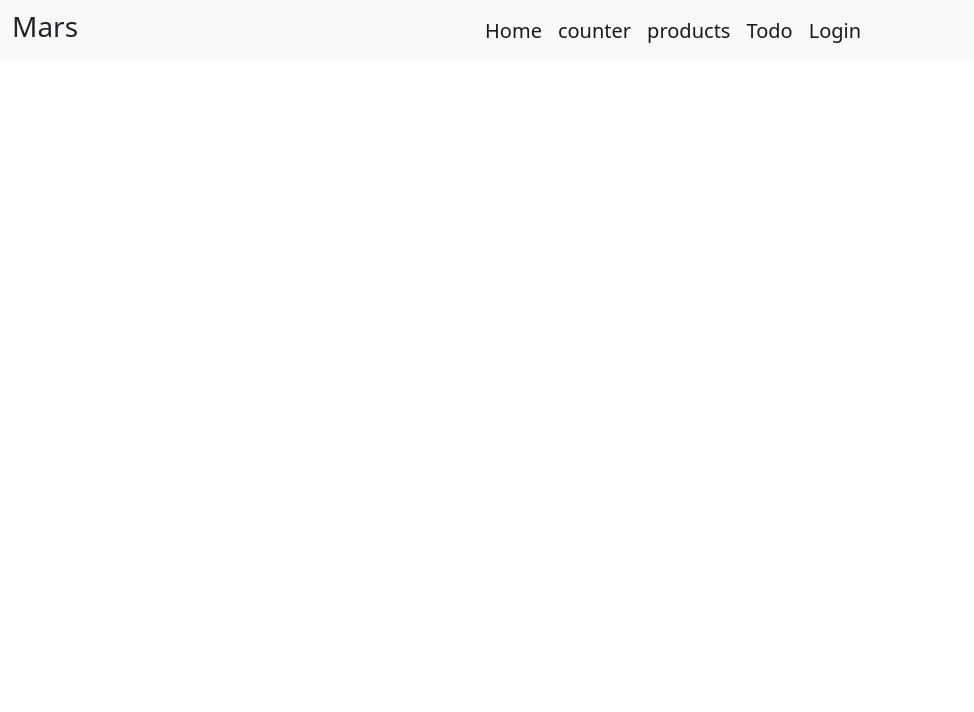
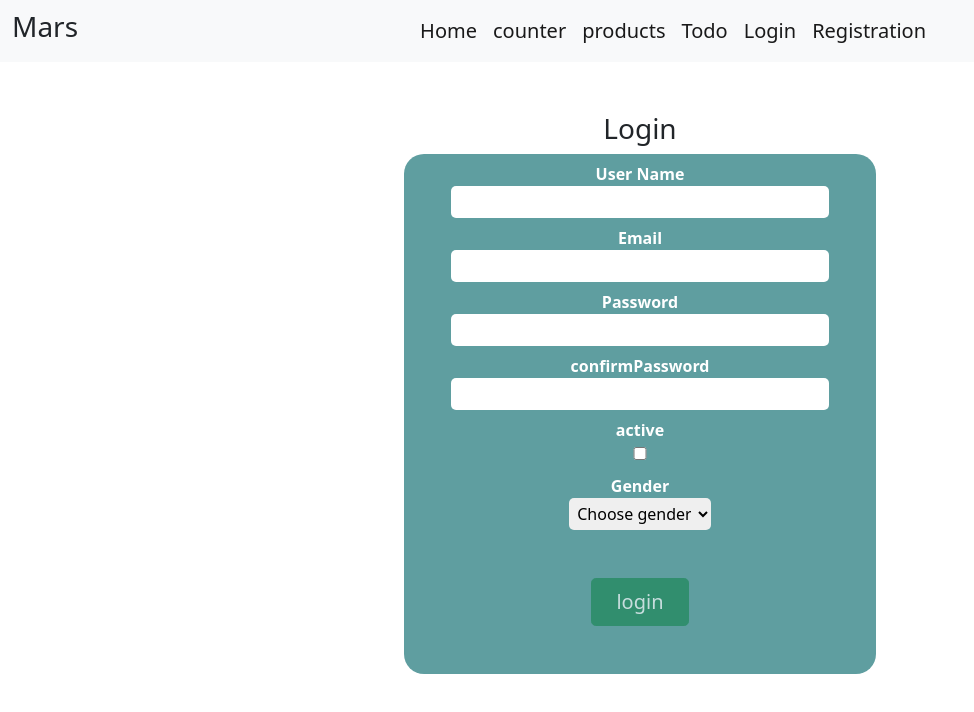
Before and after one commit to marstarek/REACT-Ecommerce-website, a React (Create React App) app: page /Registr in a window 1280 px wide. Shown: the top 712 px of the page, without its empty margins (0-974 px from the left). Built offline with nearby package versions, Linux system fonts and the light colour scheme.

Commit message:
edite style and make gender input

```diff
--- a/src/App.js
+++ b/src/App.js
@@ -9,6 +9,7 @@ import Products from "./components/Products/Products";
 import Productitem from "./components/Productitem/Productitem";
 import Todo from "./Views/TODO/Todo";
 import Login from "./components/Login/Login";
+import Formic from "./components/Registr/Formic";
 
 function App() {
   return (
@@ -23,6 +24,7 @@ function App() {
             <Route component={Productitem} path="/products/:id" />
             <Route component={Todo} path="/todo" />
             <Route component={Login} path="/login" />
+            <Route component={Formic} path="/Registr" />
           </div>{" "}
           <Counter />
         </Switch>{" "}
--- a/src/components/Login/Login.jsx
+++ b/src/components/Login/Login.jsx
@@ -9,10 +9,11 @@ const Login = () => {
       password: "",
       rememberMe: false,
     },
+
     onSubmit: (values) => window.alert("you are login successfully"),
     validationSchema: yup.object({
-      email: yup.string().required().email("invalid email"),
-      password: yup.string().required(),
+      email: yup.string().required().email("invalid email!"),
+      password: yup.string().required("password is requierd!"),
     }),
   });
   return (
@@ -35,6 +36,7 @@ const Login = () => {
               value={formik.values.email}
               onChange={formik.handleChange}
               onBlur={formik.handleBlur}
+              // == {...formik.getFieldProps(name)}
             />
           </div>
 
@@ -55,9 +57,7 @@ const Login = () => {
               placeholder="password"
               aria-label="password"
               aria-describedby="basic-addon1"
-              value={formik.values.password}
-              onChange={formik.handleChange}
-              onBlur={formik.handleBlur}
+              {...formik.getFieldProps("password")}
             />
           </div>
           {formik.touched.password && formik.errors.password && (
@@ -71,8 +71,7 @@ const Login = () => {
               value=""
               name="rememberMe"
               id="rememberMe"
-              onChange={formik.handleChange}
-              defaultChecked={formik.values.rememberMe}
+              {...formik.getFieldProps("rememberMe")}
             />
             <label class="form-check-label" for="flexCheckDefault">
               rememberMe
@@ -81,7 +80,7 @@ const Login = () => {
           <div className="">
             {" "}
             I Dont Have Account
-            <Link to="/todo" className="nav-link active" aria-current="page">
+            <Link to="/Registr" className="nav-link active" aria-current="page">
               Registration
             </Link>
           </div>
@@ -92,11 +91,6 @@ const Login = () => {
           >
             login
           </button>
-          {/* {formik.isValid && formik.dirty ? (
-            <div className="fs-4 text-success">you are login successfully</div>
-          ) : (
-            <div className="fs-4 text-danger">pleas try another time</div>
-          )} */}
         </form>
       </div>
     </div>
--- a/src/components/Navbar/Navbar.jsx
+++ b/src/components/Navbar/Navbar.jsx
@@ -60,6 +60,15 @@ const Navbar = () => {
                   Login
                 </Link>
               </li>
+              <li className="nav-item">
+                <Link
+                  to="/Registr"
+                  className="nav-link active"
+                  aria-current="page"
+                >
+                  Registration
+                </Link>
+              </li>
             </ul>
           </div>
         </div>
--- /dev/null
+++ b/src/components/Registr/Error.jsx
@@ -0,0 +1,14 @@
+import React from "react";
+import { ErrorMessage } from "formik";
+
+const Error = ({ name }) => {
+  return (
+    <ErrorMessage name={name}>
+      {(errMessage) => {
+        return <div style={{ color: "red" }}>{errMessage}</div>;
+      }}
+    </ErrorMessage>
+  );
+};
+
+export default Error;
--- /dev/null
+++ b/src/components/Registr/Formic.jsx
@@ -0,0 +1,111 @@
+import React from "react";
+import { Form, Field, ErrorMessage, Formik } from "formik";
+import * as yup from "yup";
+import FormikField from "./FormikField";
+import "./Formstyl.css";
+const Formic = () => {
+  //initialValues
+  const initialValues = {
+    username: "",
+    email: "",
+    password: "",
+    confirmPassword: "",
+    active: false,
+    gender: "",
+  };
+  //onSubmit
+  const onSubmit = (values) => window.alert("you are login successfully");
+  //validationSchema
+  const validationSchema = yup.object({
+    username: yup
+      .string()
+      .min(8)
+      .matches(/^[aA-zZ\s]+$/, "Only alphabets are allowed for this field ")
+      .required(),
+    email: yup.string().email().required("Please enter your Email"),
+    password: yup
+      .string()
+      .required("Please enter your password")
+      .matches(
+        /^.*(?=.{8,})((?=.*[!@#$%^&*()\-_=+{};:,<.>]){1})(?=.*\d)((?=.*[a-z]){1})((?=.*[A-Z]){1}).*$/,
+        "Password must contain at least 8 characters, one uppercase, one number and one special case character"
+      ),
+    confirmPassword: yup
+      .string()
+      .required("Please confirm your password")
+      .oneOf([yup.ref("password"), null], "Passwords don't match."),
+    active: yup.bool().oneOf([true], " please tell us  are you active "),
+    gender: yup.string().required("Please select your gender"),
+  });
+
+  return (
+    <div className="containerx  ">
+      <h3> Login </h3>
+      <div className="cardx mx-auto text-center">
+        <Formik
+          initialValues={initialValues}
+          onSubmit={onSubmit}
+          validationSchema={validationSchema}
+        >
+          {(formik) => {
+            return (
+              <Form>
+                {/* start of form */}
+                <FormikField label="User Name" name="username" type="text" />
+                <FormikField label="Email" name="email" type="text" />
+                <FormikField label="Password" name="password" type="password" />
+                <FormikField
+                  label="confirmPassword"
+                  name="confirmPassword"
+                  type="password"
+                />
+                <FormikField label="active" name="active" type="checkbox" />
+                {/* end of reuse components*/}
+                {/* gender  */}
+                <Field name="gender">
+                  {(formikField) => {
+                    return (
+                      <>
+                        <div className="inputx">
+                          <label htmlFor="gender">Gender</label>
+                          <br />
+                          <select id="gender" {...formikField.field}>
+                            <option value="" label="Choose  gender" />
+                            <option value="male" label="Male" />
+                            <option value="female" label="Female" />
+                          </select>
+                          <ErrorMessage name="gender">
+                            {(errMessage) => {
+                              return (
+                                <div style={{ color: "red" }}>{errMessage}</div>
+                              );
+                            }}
+                          </ErrorMessage>
+                        </div>
+                      </>
+                    );
+                  }}
+                </Field>
+                {/* end of  gender input */}
+
+                {/* submite */}
+                <button
+                  type="button "
+                  disabled={!(formik.isValid && formik.dirty)}
+                  className="btn btn-success btn-lg my-5 px-4"
+                >
+                  login
+                </button>
+                {/* end of form */}
+              </Form>
+            );
+          }}
+        </Formik>
+      </div>
+    </div>
+  );
+};
+
+export default Formic;
+//  gender: "",  // required (drop down) done
+//   hoppies: [""], // (field array)
--- /dev/null
+++ b/src/components/Registr/FormikField.jsx
@@ -0,0 +1,28 @@
+import React from "react";
+import { Field } from "formik";
+import Error from "./Error";
+const FormikField = ({ name, type, label }) => {
+  return (
+    <Field name={name}>
+      {(formikField) => {
+        return (
+          <>
+            <div class=" inpot my-2 w-100  mx-auto">
+              <label htmlFor={name}>{label}</label>
+              <br></br>
+              <input
+                type={type}
+                id={name}
+                {...formikField.field}
+                defaultChecked={formikField.field.value}
+              />
+              <Error name={name} />
+            </div>
+          </>
+        );
+      }}
+    </Field>
+  );
+};
+
+export default FormikField;
--- /dev/null
+++ b/src/components/Registr/Formstyl.css
@@ -0,0 +1,33 @@
+.containerx {
+    width: 100%;
+    background-color: rgb(255, 255, 255)
+}
+
+.cardx {
+    width: 40%;
+    background-color: #5F9EA0;
+    border-radius: 20px;
+    margin: 0 auto;
+    align-content: center
+}
+
+label {
+    color: rgb(255, 255, 255);
+    font-weight: bold;
+}
+
+form {
+    margin: 0 auto;
+}
+
+input,
+select {
+    padding: 4px;
+    border-radius: 5px;
+    width: 80%;
+    border: none;
+}
+
+select {
+    width: 30%;
+}
```
